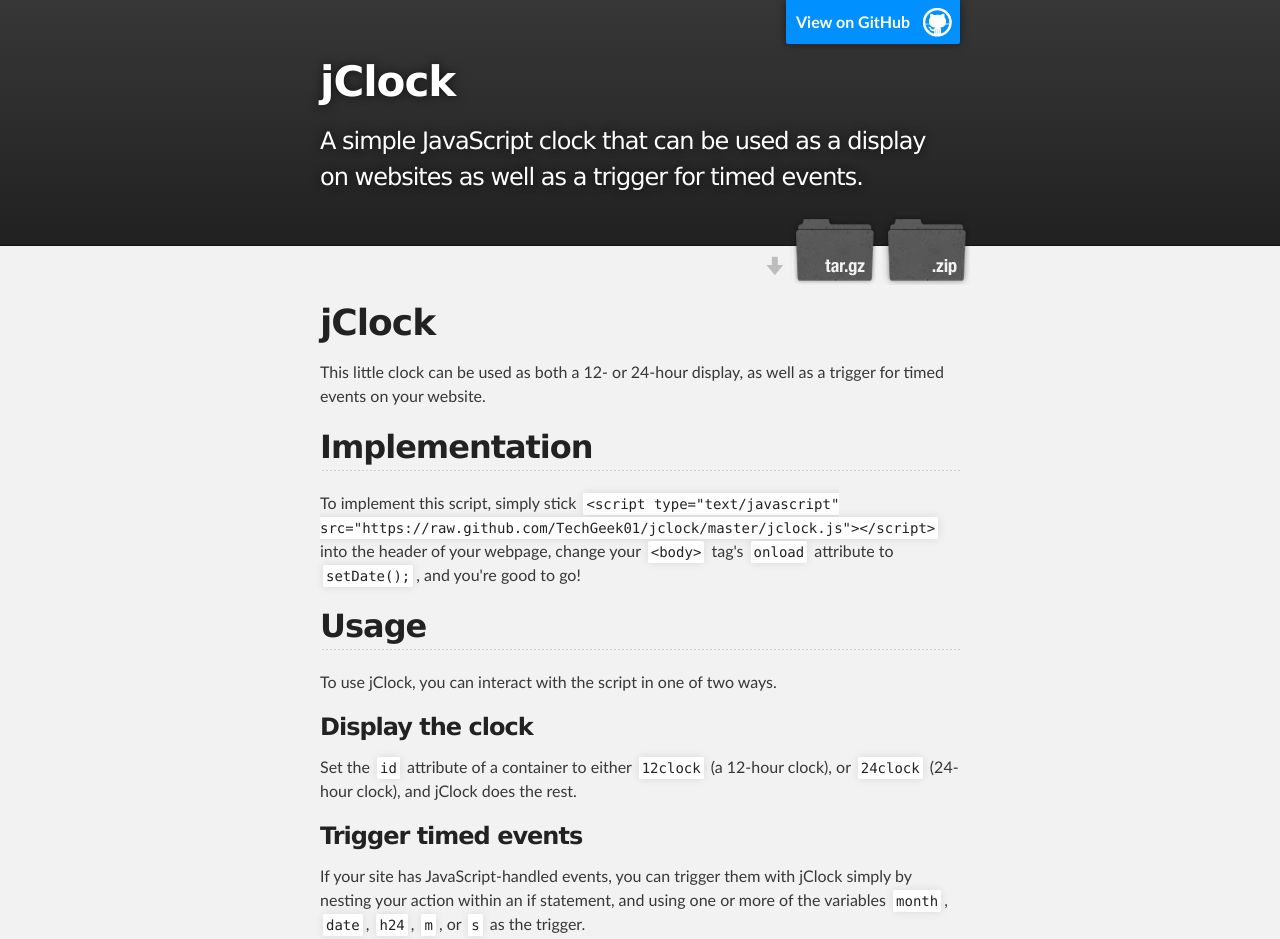
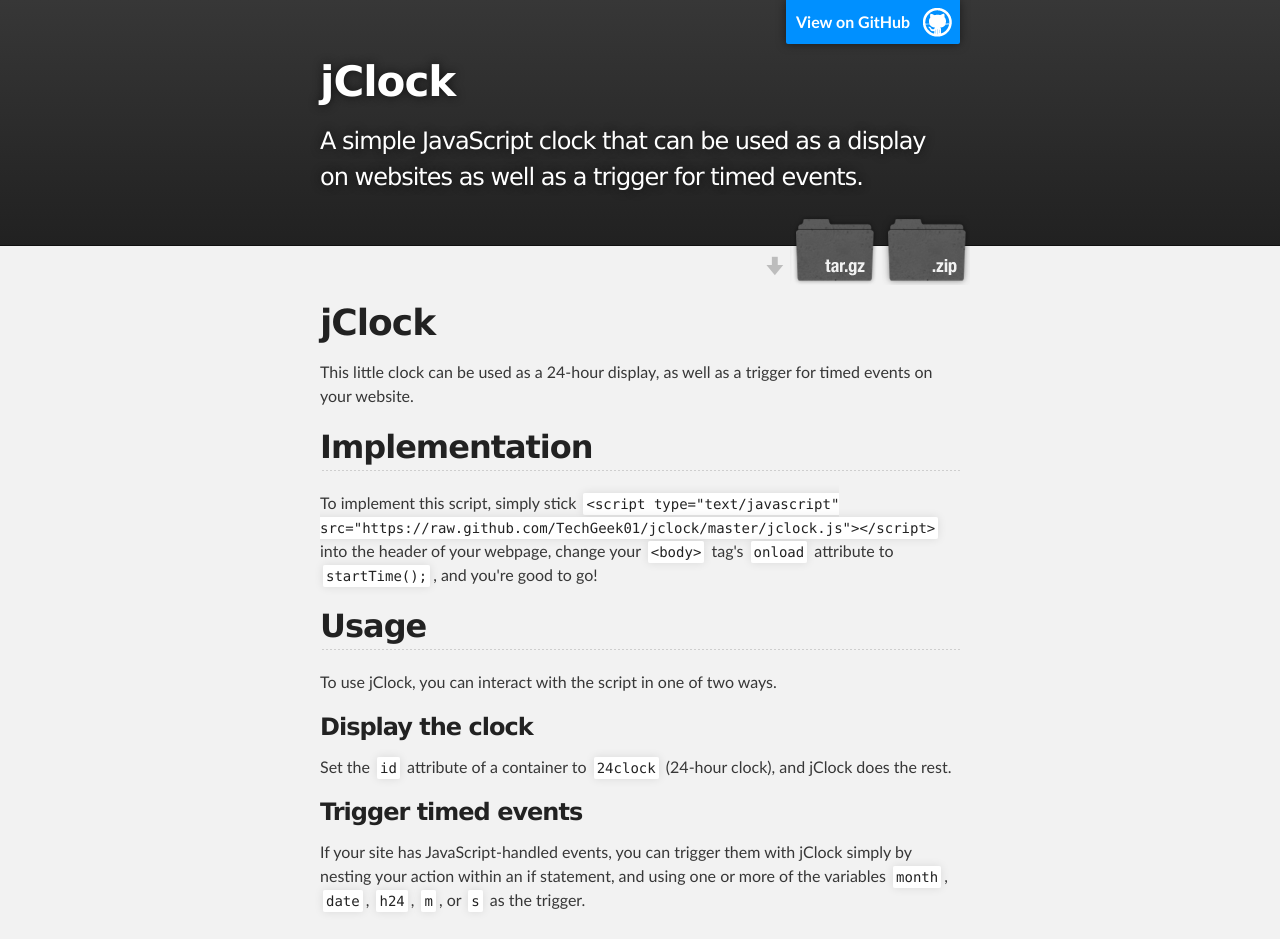
Before and after one commit to TechGeek01/jclock, a plain HTML site: page index.html in a window 1280 px wide. Shown: the top 939 px of the page. Drawn offline with Linux system fonts and the light colour scheme.

```diff
--- a/index.html
+++ b/index.html
@@ -33,11 +33,11 @@
       <section id="main_content" class="inner">
         <h1>jClock</h1>
 
-<p>This little clock can be used as both a 12- or 24-hour display, as well as a trigger for timed events on your website.</p>
+<p>This little clock can be used as a 24-hour display, as well as a trigger for timed events on your website.</p>
 
 <h2>Implementation</h2>
 
-<p>To implement this script, simply stick <code>&lt;script type="text/javascript" src="https://raw.github.com/TechGeek01/jclock/master/jclock.js"&gt;&lt;/script&gt;</code> into the header of your webpage, change your <code>&lt;body&gt;</code> tag's  <code>onload</code> attribute to <code>setDate();</code>, and you're good to go!</p>
+<p>To implement this script, simply stick <code>&lt;script type="text/javascript" src="https://raw.github.com/TechGeek01/jclock/master/jclock.js"&gt;&lt;/script&gt;</code> into the header of your webpage, change your <code>&lt;body&gt;</code> tag's  <code>onload</code> attribute to <code>startTime();</code>, and you're good to go!</p>
 
 <h2>Usage</h2>
 
@@ -45,7 +45,7 @@
 
 <h3>Display the clock</h3>
 
-<p>Set the <code>id</code> attribute of a container to either <code>12clock</code> (a 12-hour clock), or <code>24clock</code> (24-hour clock), and jClock does the rest.</p>
+<p>Set the <code>id</code> attribute of a container to <code>24clock</code> (24-hour clock), and jClock does the rest.</p>
 
 <h3>Trigger timed events</h3>
 
--- a/params.json
+++ b/params.json
@@ -1 +1 @@
-{"tagline":"A simple JavaScript clock that can be used as a display on websites as well as a trigger for timed events.","google":"","note":"Don't delete this file! It's used internally to help with page regeneration.","name":"jClock","body":"# jClock\r\nThis little clock can be used as both a 12- or 24-hour display, as well as a trigger for timed events on your website.\r\n\r\n## Implementation\r\nTo implement this script, simply stick `<script type=\"text/javascript\" src=\"https://raw.github.com/TechGeek01/jclock/master/jclock.js\"></script>` into the header of your webpage, change your `<body>` tag's  `onload` attribute to `setDate();`, and you're good to go!\r\n\r\n## Usage\r\nTo use jClock, you can interact with the script in one of two ways.\r\n\r\n### Display the clock\r\nSet the `id` attribute of a container to either `12clock` (a 12-hour clock), or `24clock` (24-hour clock), and jClock does the rest.\r\n\r\n### Trigger timed events\r\nIf your site has JavaScript-handled events, you can trigger them with jClock simply by nesting your action within an if statement, and using one or more of the variables `month`, `date`, `h24`, `m`, or `s` as the trigger."}
+{"body":"# jClock\r\nThis little clock can be used as a 24-hour display, as well as a trigger for timed events on your website.\r\n\r\n## Implementation\r\nTo implement this script, simply stick `<script type=\"text/javascript\" src=\"https://raw.github.com/TechGeek01/jclock/master/jclock.js\"></script>` into the header of your webpage, change your `<body>` tag's  `onload` attribute to `startTime();`, and you're good to go!\r\n\r\n## Usage\r\nTo use jClock, you can interact with the script in one of two ways.\r\n\r\n### Display the clock\r\nSet the `id` attribute of a container to `24clock` (24-hour clock), and jClock does the rest.\r\n\r\n### Trigger timed events\r\nIf your site has JavaScript-handled events, you can trigger them with jClock simply by nesting your action within an if statement, and using one or more of the variables `month`, `date`, `h24`, `m`, or `s` as the trigger.","tagline":"A simple JavaScript clock that can be used as a display on websites as well as a trigger for timed events.","note":"Don't delete this file! It's used internally to help with page regeneration.","google":"","name":"jClock"}
```
